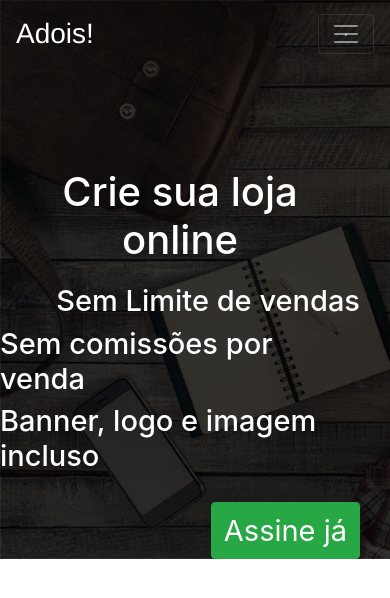
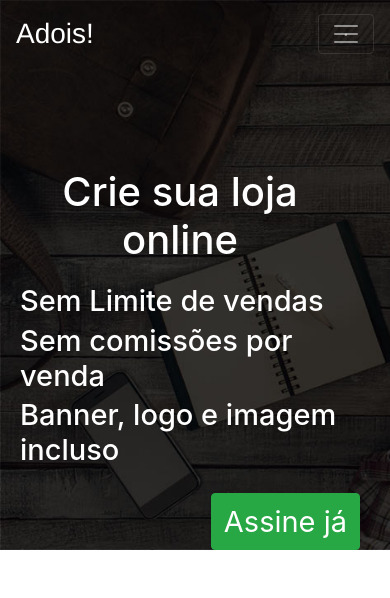
Before and after one commit to joneivison13/Adois, a React (Create React App) app: page / in a window 390 px wide. Shown: the top 598 px of the page. Built offline with nearby package versions, Linux system fonts and the light colour scheme.

Commit message:
conserto de media-queries para mobile

```diff
--- a/src/app.css
+++ b/src/app.css
@@ -51,3 +51,10 @@ body{
         margin-bottom: 15px;
     }
 }
+@media (max-width:550px){
+    .item-corpo{
+        text-align: start;
+        margin: 5px 20px;
+        display: block;
+    }
+}
```
Also changed, not shown: 1 other file (tests, documents, lock files or other folders).
